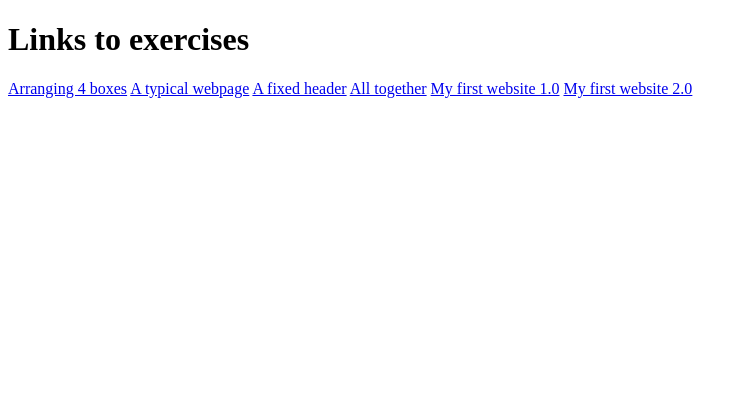
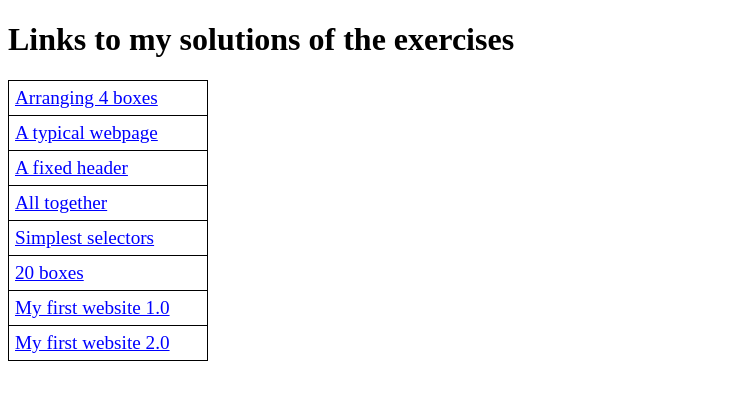
Before and after one commit to bencalter/bencalter.github.io, a plain HTML site: page index.html in a window 1280 px wide. Shown: the whole page, without its empty margins (0-747 px from the left). Drawn offline with Linux system fonts and the light colour scheme.

Commit message:
finished index page styling

```diff
--- a/index.html
+++ b/index.html
@@ -4,18 +4,21 @@
 <head>
     <meta charset="UTF-8">
     <meta name="viewport" content="width=device-width, initial-scale=1.0">
-    <title>GF html introduction course</title>
+    <link rel="stylesheet" href="./style.css">
+    <title>GF html introduction course - solutions</title>
 </head>
 
 <body>
-    <h1>Links to exercises</h1>
+    <h1>Links to my solutions of the exercises</h1>
     <nav>
         <a href="./arrangingFourBoxes/arrangingFourBoxes.html">Arranging 4 boxes</a>
         <a href="./aTypicalWebpage/typicalwebpage.html">A typical webpage</a>
         <a href="./aFixedHeader/afixedheader.html">A fixed header</a>
         <a href="./allTogether/alltogether.html">All together</a>
+        <a href="./simplestSelectors/simplestSelectors.html">Simplest selectors</a>
+        <a href="./20boxes/20boxes.html">20 boxes</a>
         <a href="./myFirstWebsite1/myfirstwebsite1.html">My first website 1.0</a>
-        <a href="./myFirstWebsite2/myfirstwebsite2.html">My first website 2.0</a>
+        <a class="last-link" href="./myFirstWebsite2/myfirstwebsite2.html">My first website 2.0</a>
     </nav>
 </body>
 
--- /dev/null
+++ b/style.css
@@ -0,0 +1,30 @@
+nav {
+    width: 200px;
+    height: auto;
+    display: flex;
+    flex-direction: column;
+}
+
+a {
+    padding: 3%;
+    border-right: 1px black solid;
+    border-left: 1px black solid;
+    border-top: 1px black solid;
+    font-size: larger;
+}
+
+a:link {
+    color: blue;
+}
+
+a:visited {
+    color: purple;
+}
+
+a:hover {
+    background: greenyellow;
+}
+
+.last-link {
+    border-bottom: 1px black solid;
+}
```
